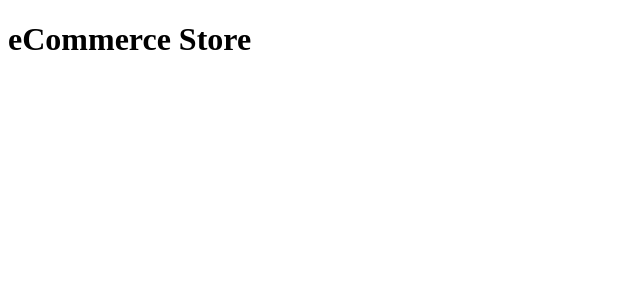
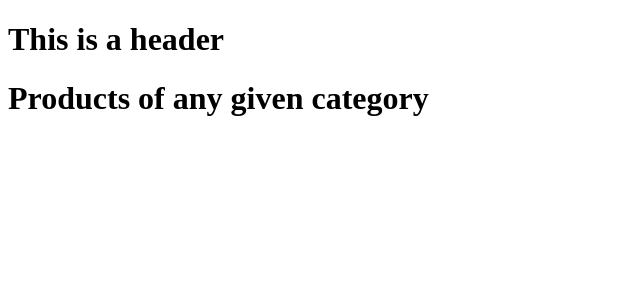
Before and after one commit to guirecordon/frontend-eCommerce-level01, a React (Vite) app: page /products/1 in a window 1280 px wide. Shown: the top 300 px of the page, without its empty margins (0-640 px from the left). Built offline with nearby package versions, Linux system fonts and the light colour scheme.

Commit message:
Set up router structure

```diff
--- a/package.json
+++ b/package.json
@@ -10,7 +10,8 @@
   },
   "dependencies": {
     "react": "^18.2.0",
-    "react-dom": "^18.2.0"
+    "react-dom": "^18.2.0",
+    "react-router-dom": "^6.6.1"
   },
   "devDependencies": {
     "@types/react": "^18.0.26",
--- a/src/App.jsx
+++ b/src/App.jsx
@@ -1,3 +1,10 @@
+import { BrowserRouter } from 'react-router-dom';
+import { Router } from './Router';
+
 export function App() {
-  return <h1>eCommerce Store</h1>;
+  return (
+    <BrowserRouter>
+      <Router />
+    </BrowserRouter>
+  );
 }
--- /dev/null
+++ b/src/Router.jsx
@@ -0,0 +1,17 @@
+import { Routes, Route } from 'react-router-dom';
+import { DefaultLayout } from './layouts/DefaultLayout';
+import { Home } from './pages/Home';
+import { Product } from './pages/Product';
+import { Products } from './pages/Products';
+
+export function Router() {
+  return (
+    <Routes>
+      <Route path="/" element={<DefaultLayout />}>
+        <Route path="/" element={<Home />} />
+        <Route path="/products/:id" element={<Products />} />
+        <Route path="/product/:id" element={<Product />} />
+      </Route>
+    </Routes>
+  );
+}
--- /dev/null
+++ b/src/components/Header.jsx
@@ -0,0 +1,3 @@
+export function Header() {
+  return <h1>This is a header</h1>;
+}
--- /dev/null
+++ b/src/layouts/DefaultLayout.jsx
@@ -0,0 +1,11 @@
+import { Outlet } from 'react-router-dom';
+import { Header } from '../components/Header';
+
+export function DefaultLayout() {
+  return (
+    <div>
+      <Header />
+      <Outlet />
+    </div>
+  );
+}
--- /dev/null
+++ b/src/pages/Home.jsx
@@ -0,0 +1,3 @@
+export function Home() {
+  return <h1>Home</h1>;
+}
--- /dev/null
+++ b/src/pages/Product.jsx
@@ -0,0 +1,3 @@
+export function Product() {
+  return <h1>A single product</h1>;
+}
--- /dev/null
+++ b/src/pages/Products.jsx
@@ -0,0 +1,3 @@
+export function Products() {
+  return <h1>Products of any given category</h1>;
+}
```
Also changed, not shown: 1 other file (tests, documents, lock files or other folders).
